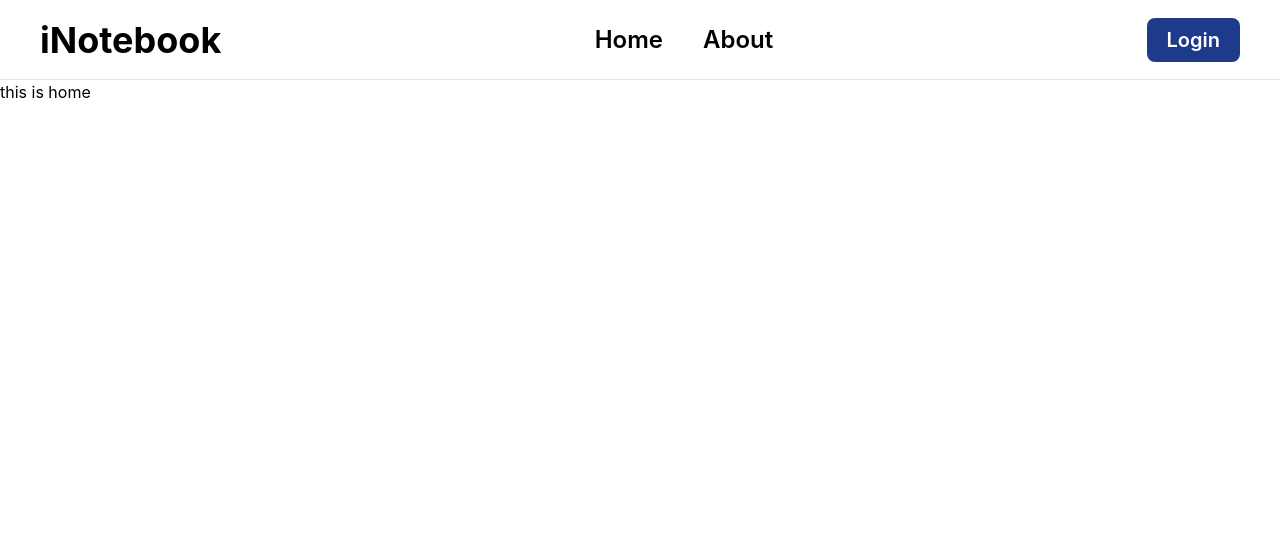
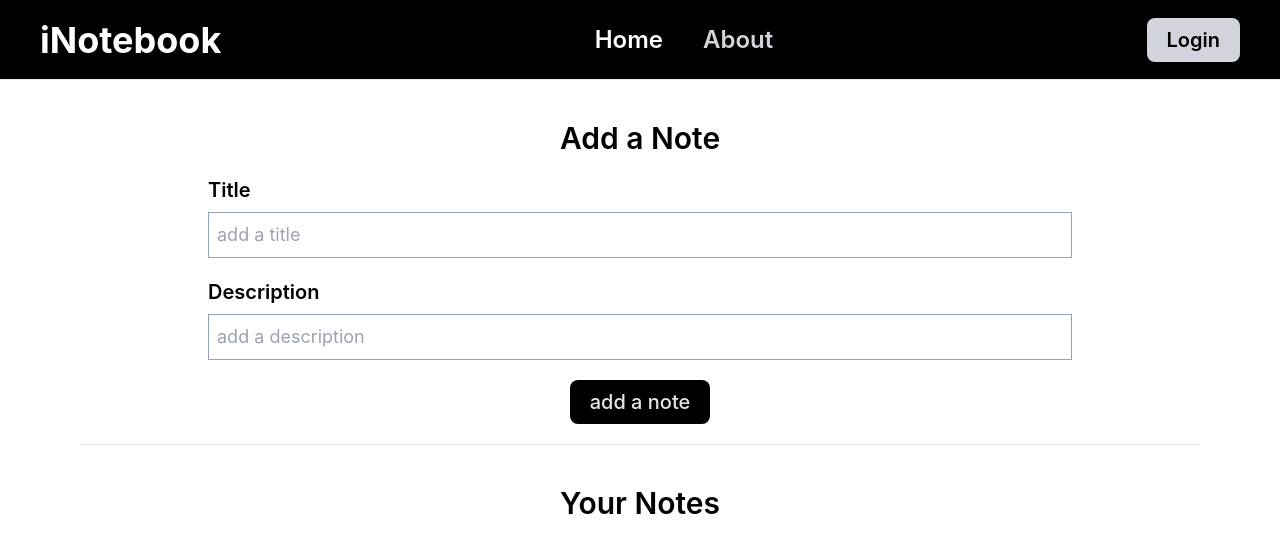
Before and after one commit to Divy2103/inotebook, a React (Create React App) app in the folder front_end/: page / in a window 1280 px wide. Shown: the top 552 px of the page. Built offline with nearby package versions, Linux system fonts and the light colour scheme; the HTML template or start-up script is replaced by a standard one.

Commit message:
useLocation Hook

```diff
--- a/front_end/src/App.js
+++ b/front_end/src/App.js
@@ -15,10 +15,12 @@ function App() {
       <NoteState>
         <Router>
           <Navbar />
+          <div className='px-20 py-10'>
           <Routes >
             <Route path="/" element={<Home />}></Route>
             <Route path="/about" element={<About />}></Route>
           </Routes>
+          </div>
         </Router>
       </NoteState>
     </>
--- a/front_end/src/components/About.js
+++ b/front_end/src/components/About.js
@@ -1,16 +1,10 @@
-import React, { useContext, useEffect } from 'react'
-import NoteContext from '../context/notes/NoteContext';
+import React from 'react'
 
 const About = () => {
-  const a = useContext(NoteContext);
-  useEffect(() => {
-    a.update()
-    // eslint-disable-next-line
-  }, [])
 
   return (
     <div>
-      this is About {a.state.name} and {a.state.class}
+      this is About
     </div>
   )
 }
--- a/front_end/src/components/Home.js
+++ b/front_end/src/components/Home.js
@@ -3,7 +3,22 @@ import React from 'react'
 const Home = () => {
   return (
     <div>
-      this is home
+      <h1 className='text-3xl font-semibold text-center'>Add a Note</h1>
+      <form action="" className='m-3 p-2 flex flex-col justify-center items-center'>
+        <div className='mb-5 flex flex-col space-y-2 w-[80%]'>
+          <label htmlFor="title" className='text-xl font-semibold'>Title</label>
+          <input type="text" id='title' name='title' className='w-full border border-slate-400 p-2 text-lg outline-slate-400' placeholder='add a title' />
+        </div>
+        <div className='mb-5 flex flex-col space-y-2 w-[80%]'>
+          <label htmlFor="desc" className='text-xl font-semibold'>Description</label>
+          <input type="text" id='desc' name='desc' className='w-full border border-slate-400 p-2 text-lg outline-slate-400' placeholder='add a description' />
+        </div>
+        <button className='bg-black p-2 px-5 text-xl text-gray-200 hover:text-white rounded-lg font-medium'>add a note</button>
+      </form>
+      <hr/>
+      <div className='m-5 p-5'>
+        <h1 className='text-3xl font-semibold text-center'>Your Notes</h1>
+      </div>
     </div>
   )
 }
--- a/front_end/src/components/Navbar.js
+++ b/front_end/src/components/Navbar.js
@@ -1,19 +1,25 @@
-import React from 'react'
-import { Link } from 'react-router-dom'
+import React, { useEffect } from 'react'
+import { Link, useLocation } from 'react-router-dom'
 
 const Navbar = () => {
+    let location = useLocation();
+
+    useEffect(() => {
+        console.log(location.pathname)
+    }, [location]);
+
     return (
-        <div className="h-20 border-b flex items-center justify-between px-10 text-black font-semibold">
-            <div className="logo font-bold text-4xl cursor-pointer">
+        <div className="h-20 border-b flex items-center justify-between px-10 text-gray-300 bg-black font-semibold">
+            <div className="logo font-bold text-4xl cursor-pointer text-white">
                 <Link to="/">iNotebook</Link>
             </div>
             <ul className='flex justify-center items-center space-x-10 text-2xl'>
-                <li className='hover:text-blue-700 cursor-pointer'> <Link to='/'>Home</Link> </li>
-                <li className='hover:text-blue-700 cursor-pointer'> <Link to='/about'>About</Link> </li>
+                <li className={`hover:text-white cursor-pointer ${location.pathname === "/" ? 'text-white' : ''} `}> <Link to='/'>Home</Link> </li>
+                <li className={`hover:text-white cursor-pointer ${location.pathname === "/about" ? 'text-white' : ''} `}> <Link to='/about'>About</Link> </li>
             </ul>
 
             <div >
-                <button className='py-2 px-5 rounded-lg bg-blue-900 text-white text-xl hover:bg-blue-700 hover:text-white duration-300'>Login</button>
+                <button className='py-2 px-5 rounded-lg bg-gray-300 text-black text-xl hover:bg-white hover:text-black duration-300'>Login</button>
             </div>
         </div>
     )
--- a/front_end/src/context/notes/NoteState.js
+++ b/front_end/src/context/notes/NoteState.js
@@ -2,21 +2,9 @@ import React, { useState } from 'react'
 import NoteContext from './NoteContext'
 
 const NoteState = (props) => {
-    const s1 = {
-        "name": "divy",
-        "class": 123
-    }
-    const [state, setState] = useState(s1)
-    const update = () => {
-        setTimeout(() => {
-            setState({
-                "name": "harshil",
-                "class": 456
-            })
-        }, 1000);
-    }
+
     return (
-        <NoteContext.Provider value={{state, update}}>
+        <NoteContext.Provider value={[]}>
             {props.children}
         </NoteContext.Provider>
     )
```
